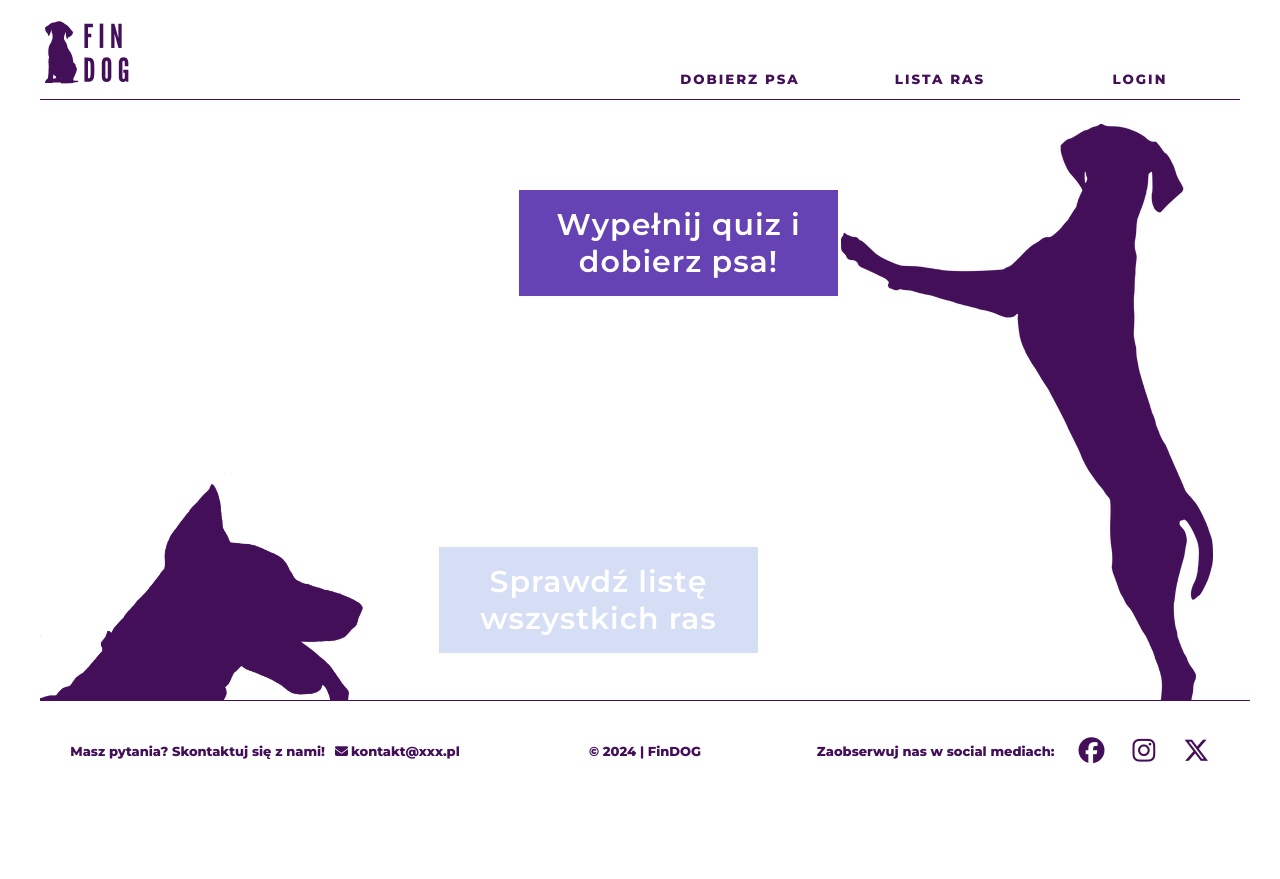
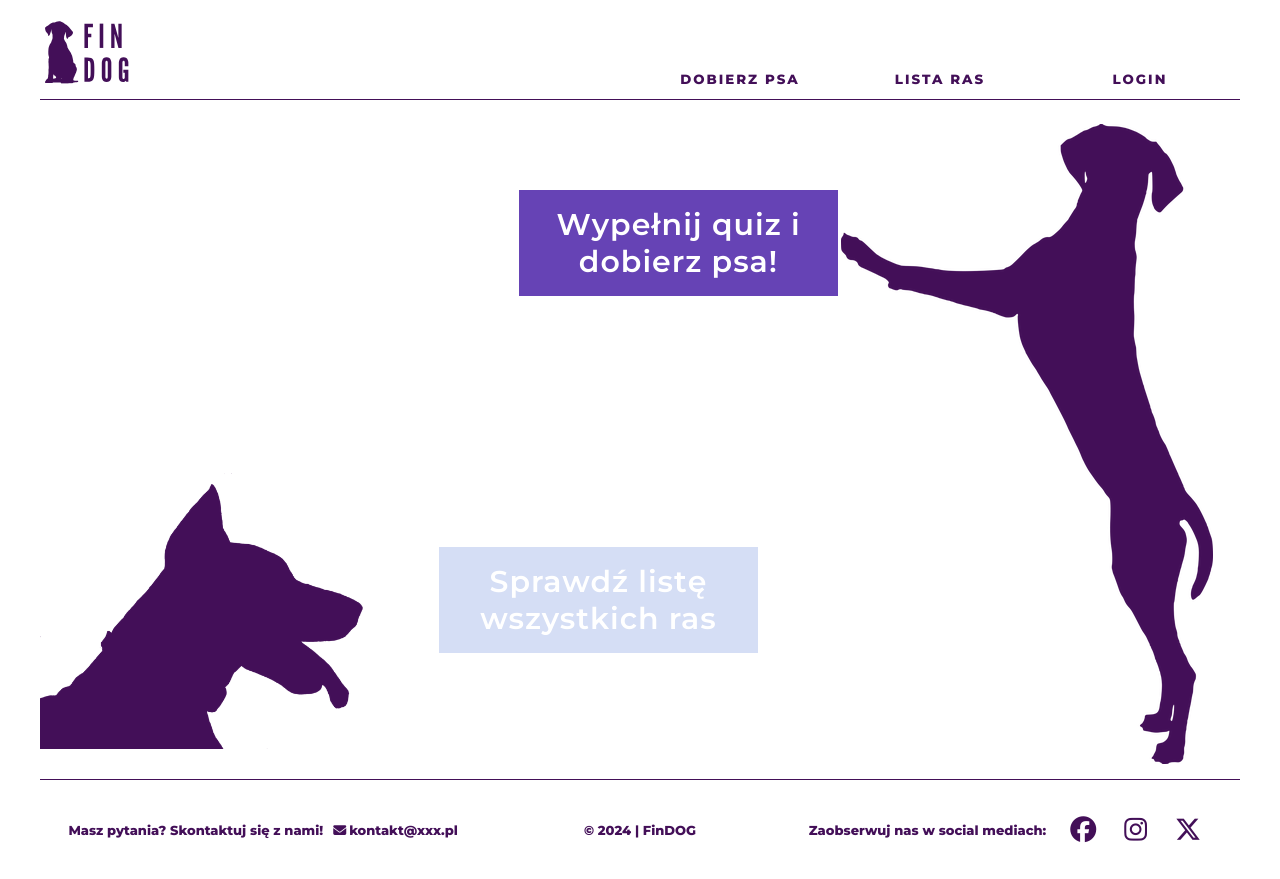
Before and after one commit to Avargaque/FinDOG, a plain HTML site: page index.html in a window 1280 px wide. Before the commit the page ends 800 px from the top, so only its background shows below. Drawn offline with Linux system fonts and the light colour scheme.

Commit message:
display fix

```diff
--- a/scss/style.scss
+++ b/scss/style.scss
@@ -15,7 +15,6 @@ html {
 }
 
 body {
-	position: relative;
 	background-color: $background-color;
 	font-family: "Montserrat", sans-serif;
 	font-optical-sizing: auto;
@@ -24,11 +23,15 @@ body {
 }
 
 .wrapper {
+	display: flex;
+	flex-direction: column;
+	justify-content: space-between;
 	min-height: 100vh;
 	max-width: 1200px;
 	margin: 0 auto;
 	overflow: hidden;
 	z-index: 0;
+
 	@media (max-width: 768px) {
 		max-width: 100%;
 		padding: 0 10px;
@@ -111,7 +114,6 @@ a {
 
 // main
 .main {
-	height: calc(100vh - 80px);
 	display: flex;
 	flex-direction: column;
 	justify-content: space-between;
@@ -315,9 +317,7 @@ a {
 }
 
 .footer {
-	position: absolute;
 	display: flex;
-	bottom: 0;
 	flex-direction: row;
 	justify-content: center;
 	align-items: center;
```
Also changed, not shown: css/style.css, 1 other file.
